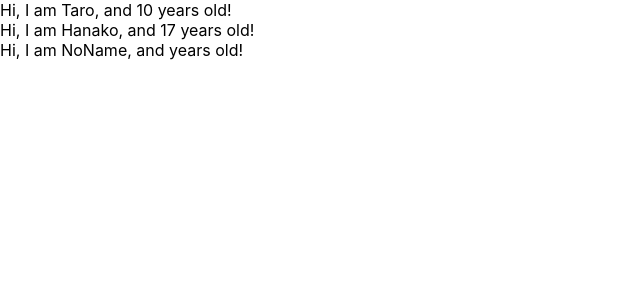
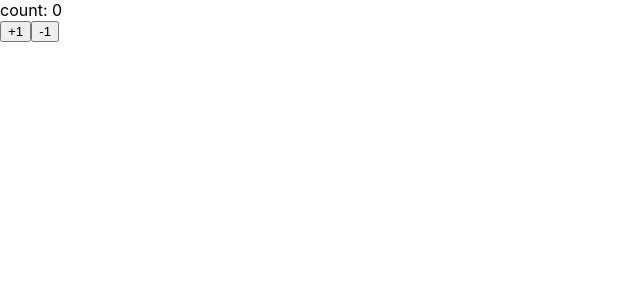
Before and after one commit to Masatoshi-git/udemy-react-redux-crud-application, a React (Create React App) app: page / in a window 1280 px wide. Shown: the top 300 px of the page, without its empty margins (0-640 px from the left). Built offline with nearby package versions, Linux system fonts and the light colour scheme.

Commit message:
learn state and setState

```diff
--- a/src/App.js
+++ b/src/App.js
@@ -1,34 +1,30 @@
-import React from 'react';
-import PropTypes from 'prop-types';
+import React, { Component } from 'react';
 
-const App = () => {
-  const profiles = [
-    { name: "Taro", age: 10 },
-    { name: "Hanako", age: 17},
-    { name: "NoName" }
-  ]
-  return (
-    <div>
-      {
-        profiles.map((profile, index) => {
-          return <User name={profile.name} age={profile.age} key={index} />
-        })
-      }
-    </div>
-  )
-}
+const App = () => (<Counter></Counter>)
 
-const User = (props) => {
-  return <div>Hi, I am {props.name}, and {props.age} years old! </div>
-}
+class Counter extends Component {
+  constructor(props) {
+    super(props)
+    this.state = { count: 0 }
+  }
 
-// User.defaultProps = {
-//   age: 1
-// }
+  handlePlusButton = () => {
+    this.setState({ count: this.state.count + 1})
+  }
 
-User.propTypes = {
-  name: PropTypes.string,
-  age: PropTypes.number.isRequired
+  handleMinusButton = () => {
+    this.setState({ count: this.state.count - 1})
+  }
+
+  render() {
+    return (
+      <React.Fragment>
+        <div>count: { this.state.count }</div>
+        <button onClick={this.handlePlusButton}>+1</button>
+        <button onClick={this.handleMinusButton}>-1</button>
+      </React.Fragment>
+    )
+  }
 }
 
 export default App;
```
